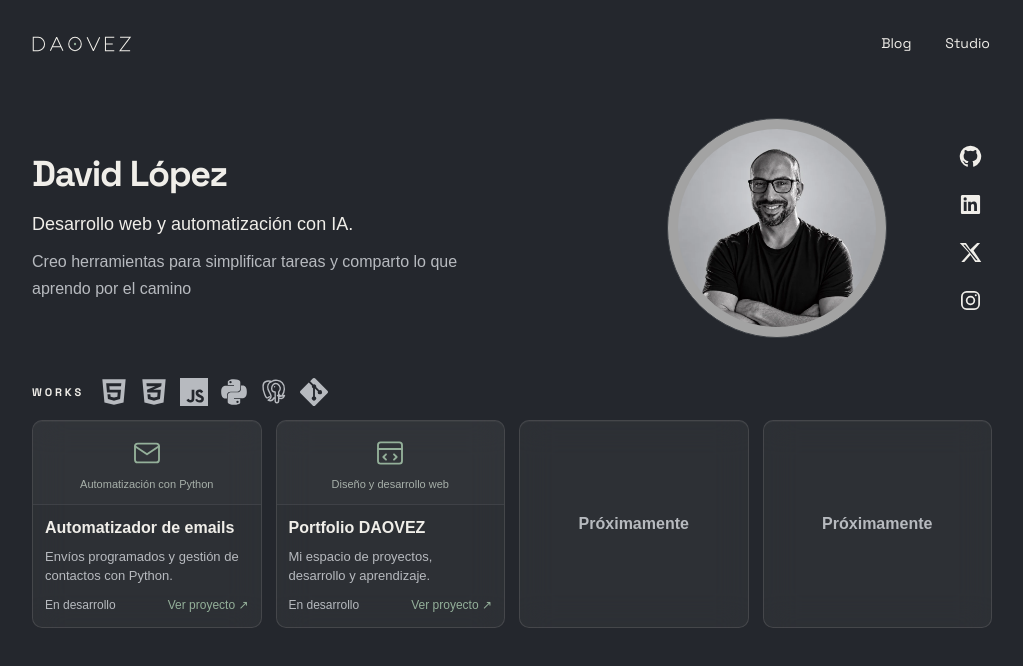
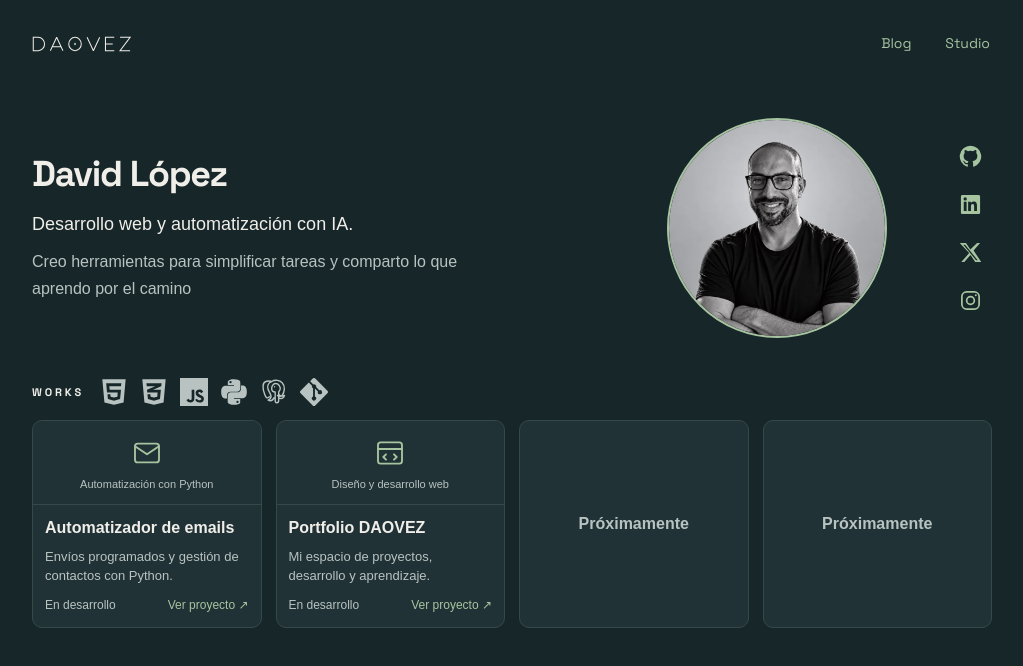
Before and after one commit to daovez/daovez-portfolio, an Astro site: page / in a window 1280 px wide. Shown: the whole page, without its empty margins (128-1151 px from the left). Built offline with nearby package versions, Linux system fonts and the light colour scheme; Astro itself is replaced by a stand-in of ours.

Commit message:
Prototype 1: portfolio layout and visual identity

```diff
--- a/src/layouts/Layout.astro
+++ b/src/layouts/Layout.astro
@@ -19,7 +19,7 @@ const logoSrc = isBlog ? '/daovez-wordmark-dark.svg' : '/daovez-wordmark.svg';
     <meta charset="UTF-8" />
     <meta name="viewport" content="width=device-width, initial-scale=1" />
     <meta name="description" content={description} />
-    <meta name="theme-color" content={isBlog ? '#f3efe5' : '#24272d'} />
+    <meta name="theme-color" content={isBlog ? '#f3efe5' : '#172629'} />
 
     <title>{title} · DAOVEZ</title>
 
@@ -61,12 +61,13 @@ const logoSrc = isBlog ? '/daovez-wordmark-dark.svg' : '/daovez-wordmark.svg';
   :root {
     color-scheme: dark;
 
-    --bg: #24272d;
-    --panel: #202328;
+    --bg: #172629;
+    --panel: #213236;
     --text: #f0eee9;
-    --muted: #b7babf;
-    --accent: #94b09a;
-    --line: #3c4045;
+    --muted: #b8c3c1;
+    --accent: #a7c4a0;
+    --line: #35494a;
+    --on-accent: var(--bg);
 
     font-family: 'Space Grotesk', Arial, sans-serif;
     background: var(--bg);
@@ -81,6 +82,7 @@ const logoSrc = isBlog ? '/daovez-wordmark-dark.svg' : '/daovez-wordmark.svg';
     --muted: #60635c;
     --accent: #506e56;
     --line: #d2cdbf;
+    --on-accent: #181c19;
   }
 
   * {
@@ -114,6 +116,9 @@ const logoSrc = isBlog ? '/daovez-wordmark-dark.svg' : '/daovez-wordmark.svg';
   a:hover {
     color: var(--accent);
   }
+
+  :root:not(.paper-theme) a { color: var(--accent); }
+  :root:not(.paper-theme) a:hover { color: var(--text); }
 
   a:focus-visible,
   button:focus-visible {
@@ -238,8 +243,10 @@ const logoSrc = isBlog ? '/daovez-wordmark-dark.svg' : '/daovez-wordmark.svg';
 
   .button:hover {
     background: var(--accent);
-    color: #181c19;
+    color: var(--on-accent);
   }
+
+  :root:not(.paper-theme) .button:hover { color: var(--on-accent); }
 
   .status {
     color: var(--muted);
--- a/src/pages/index.astro
+++ b/src/pages/index.astro
@@ -69,7 +69,7 @@ const projects = [
             <path d="M18.9 2H22l-6.8 7.8L23.2 22h-6.3l-4.9-7.4L5.5 22H2.4l8.2-9.4L.8 2h6.5l4.5 6.8L18.9 2ZM17.8 20h1.7L6.3 4H4.5l13.3 16Z" />
           </svg>
         </a>
-        <a href="https://www.instagram.com/daovez.flow/?hl=es" aria-label="Instagram de David, abre otra pestaña" title="Instagram" target="_blank" rel="noopener noreferrer">
+        <a href="https://www.instagram.com/daovez/" aria-label="Instagram de David, abre otra pestaña" title="Instagram" target="_blank" rel="noopener noreferrer">
           <svg viewBox="0 0 24 24" width="23" height="23" fill="none" stroke="currentColor" stroke-width="1.8" aria-hidden="true">
             <rect x="3" y="3" width="18" height="18" rx="5" />
             <circle cx="12" cy="12" r="4" />
@@ -197,9 +197,7 @@ const projects = [
     height: auto;
     aspect-ratio: 1;
     object-fit: cover;
-    padding: 10px;
-    background: #a3a3a3;
-    border: 1px solid var(--line);
+    border: 2px solid var(--accent);
     border-radius: 50%;
   }
 
@@ -229,15 +227,13 @@ const projects = [
     min-width: 0;
     overflow-wrap: anywhere;
     font-family: Arial, Helvetica, sans-serif;
-    background: rgba(240, 238, 233, 0.045);
-    backdrop-filter: blur(16px);
-    -webkit-backdrop-filter: blur(16px);
-    border: 1px solid rgba(240, 238, 233, 0.12);
-    box-shadow: inset 0 1px 0 rgba(255, 255, 255, 0.035);
+    background: var(--panel);
+    border: 1px solid var(--line);
     border-radius: 10px;
   }
 
-  .card:hover {
+  .card:has(.project-link:hover),
+  .card:focus-within {
     border-color: var(--accent);
   }
 
@@ -259,8 +255,8 @@ const projects = [
     min-height: 84px;
     padding: 12px 8px 8px;
     gap: 8px;
-    background: rgba(240, 238, 233, 0.025);
-    border-bottom: 1px solid rgba(240, 238, 233, 0.07);
+    background: var(--panel);
+    border-bottom: 1px solid var(--line);
     border-radius: 10px 10px 0 0;
   }
 
@@ -271,7 +267,7 @@ const projects = [
   }
 
   .preview-caption {
-    color: #a7b0aa;
+    color: var(--muted);
     font-size: 11px;
     text-align: center;
     line-height: 1.4;
@@ -282,6 +278,7 @@ const projects = [
   }
 
   .card-copy h3 {
+    color: var(--text);
     margin-bottom: 8px;
     font-size: 16px;
   }
```
Also changed, not shown: public/daovez-orbital.png (added).
